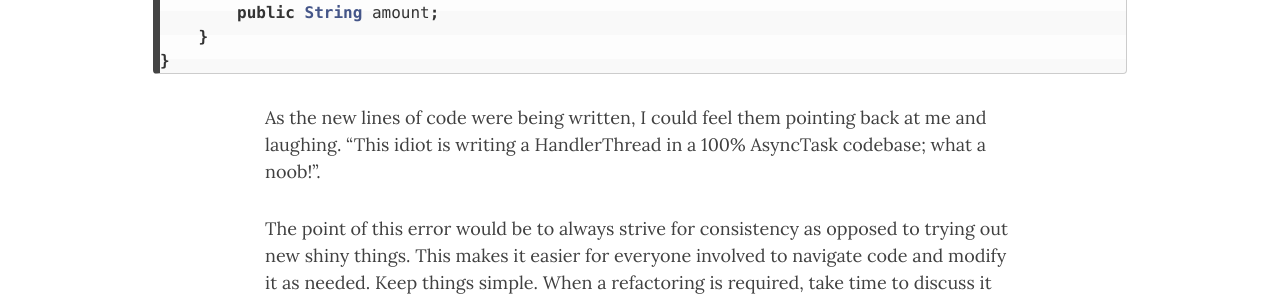
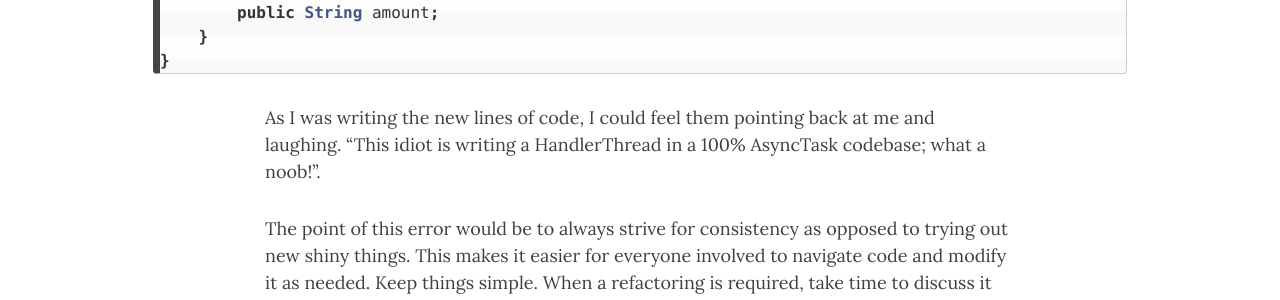
Before and after one commit to inesyra/inesyra.github.io, a Jekyll site: the page built from _posts/2021/2021-07-11-consistency-is-dead-long-live-consistency.markdown, in a window 1280 px wide and 900 px high, scrolled down 2497 px. Shown: the part 154-454 px from the top of the window. Built offline with Jekyll 4.4.1, drawn with Linux system fonts in a browser that asks for light colours; nearby versions of some CDN libraries.

Commit message:
Fix first post

````diff
--- a/_posts/2021/2021-07-11-consistency-is-dead-long-live-consistency.markdown
+++ b/_posts/2021/2021-07-11-consistency-is-dead-long-live-consistency.markdown
@@ -89,7 +89,7 @@ public class FooScreen extends ... {
 }
 ```
 
-As the new lines of code were being written, I could feel them pointing back at me and laughing. "This idiot is writing a HandlerThread in a 100% AsyncTask codebase; what a noob!".
+As I was writing the new lines of code, I could feel them pointing back at me and laughing. "This idiot is writing a HandlerThread in a 100% AsyncTask codebase; what a noob!".
 
 
 The point of this error would be to always strive for consistency as opposed to trying out new shiny things.
````
